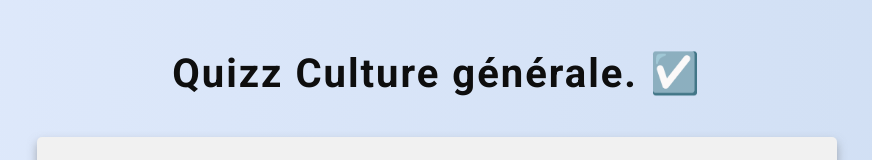
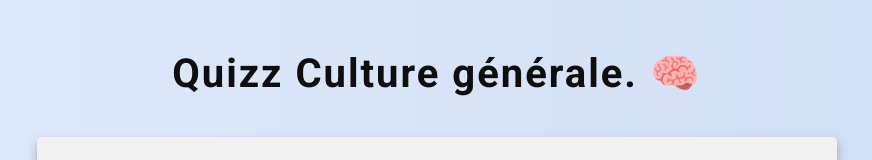
Before and after one commit to Eve-Bertieaux/Quizz, a plain HTML site: page Quizz/index.html in a window 1280 px wide. Shown: the top 160 px of the page, without its empty margins (203-1075 px from the left). Drawn offline with nearby package versions, Linux system fonts and the light colour scheme.

Commit message:
Update index.html

```diff
--- a/Quizz/index.html
+++ b/Quizz/index.html
@@ -13,7 +13,7 @@
 
     <h1>
       <span>Quizz</span>
-      Culture générale. ☑️
+      Culture générale. 🧠
     </h1>
 
     <div class="global-container">
```
